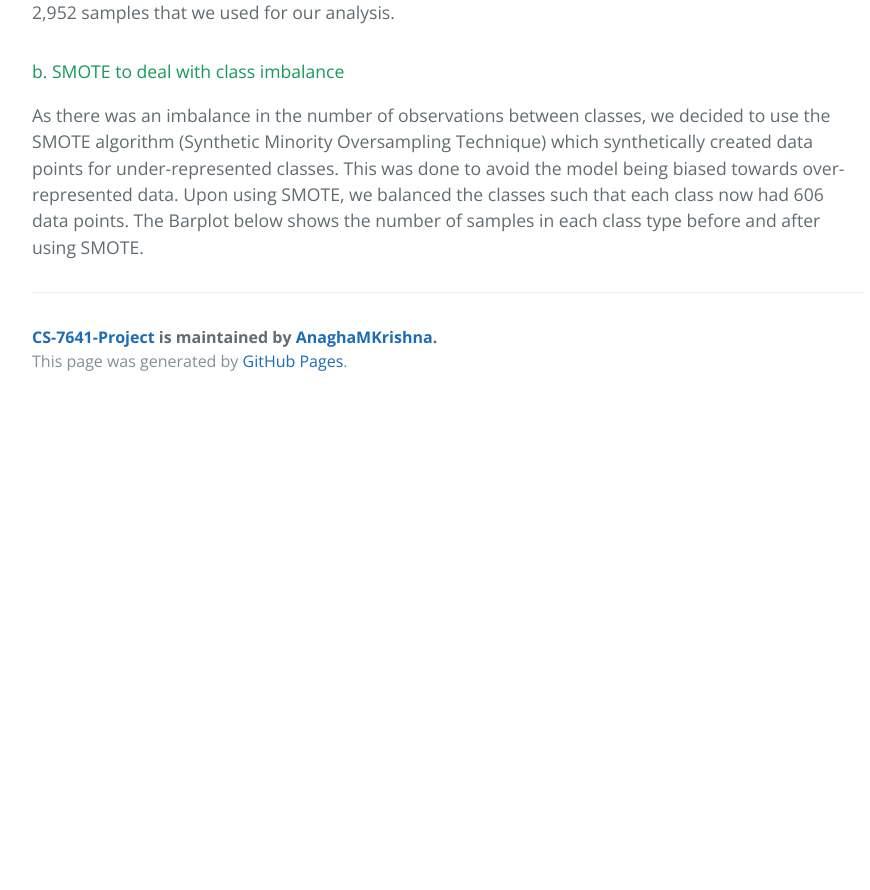
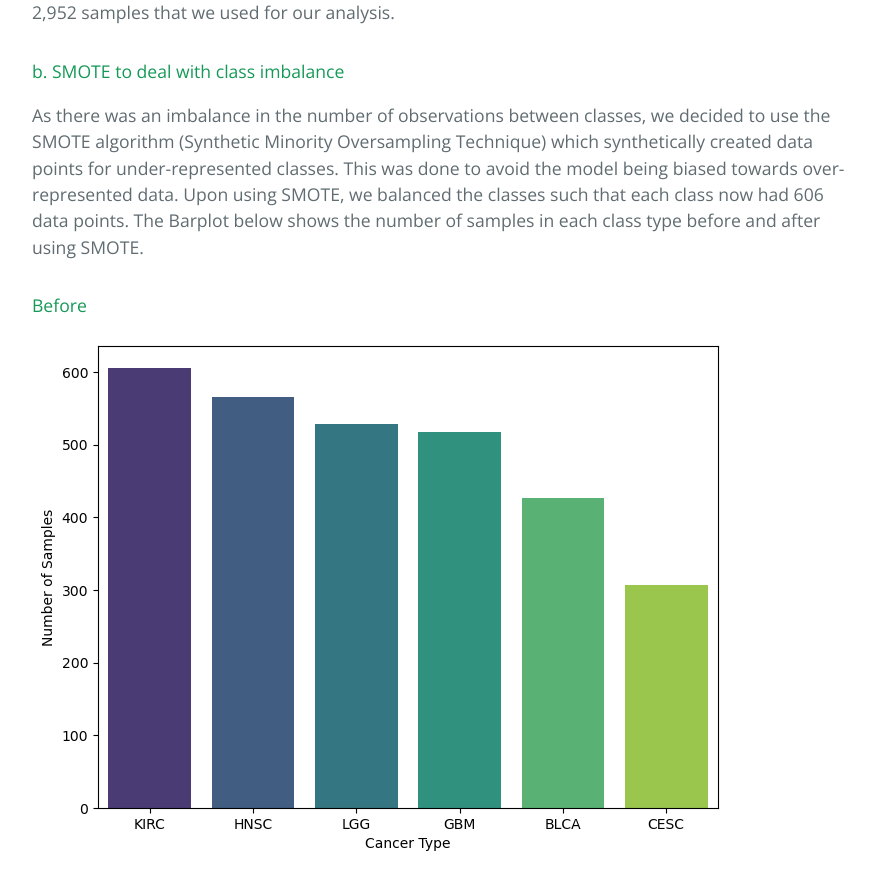
Before and after one commit to AnaghaMKrishna/CS-7641-Project, a Jekyll site: the page built from mid_point_report.md, in a window 1280 px wide and 900 px high, scrolled down 1868 px. Shown: the top 890 px of the window, without its empty margins (192-1062 px from the left). Built offline with Jekyll 4.4.1, drawn with Linux system fonts in a browser that asks for light colours; our own code applies the rules of GitHub Pages for plain Markdown files; before the commit the page ends 2273 px from its top, so only the background shows below that.

Commit message:
add more content

```diff
--- a/mid_point_report.md
+++ b/mid_point_report.md
@@ -32,3 +32,6 @@ We wanted to ensure that all the datasets we used had expression values present
 #### b. SMOTE to deal with class imbalance
 As there was an imbalance in the number of observations between classes, we decided to use the SMOTE algorithm (Synthetic Minority Oversampling Technique) which synthetically created data points for under-represented classes. This was done to avoid the model being biased towards over-represented data. Upon using SMOTE, we balanced the classes such that each class now had 606 data points.
 The Barplot below shows the number of samples in each class type before and after using SMOTE.
+
+#### Before
+![Before SMOTE](Figures/Bar_bef_Smote.png)
```
Also changed, not shown: Figures/Bar_bef_Smote.png (added), 1 other file.
